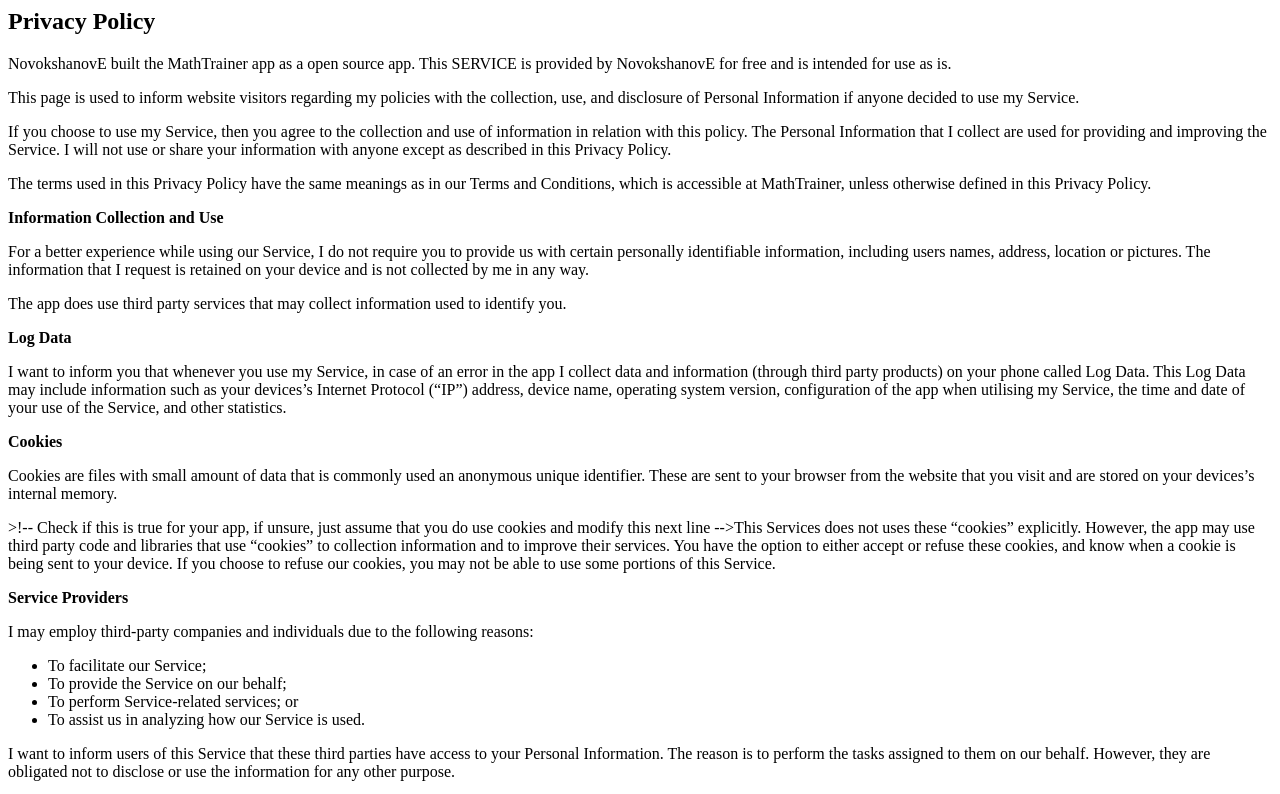
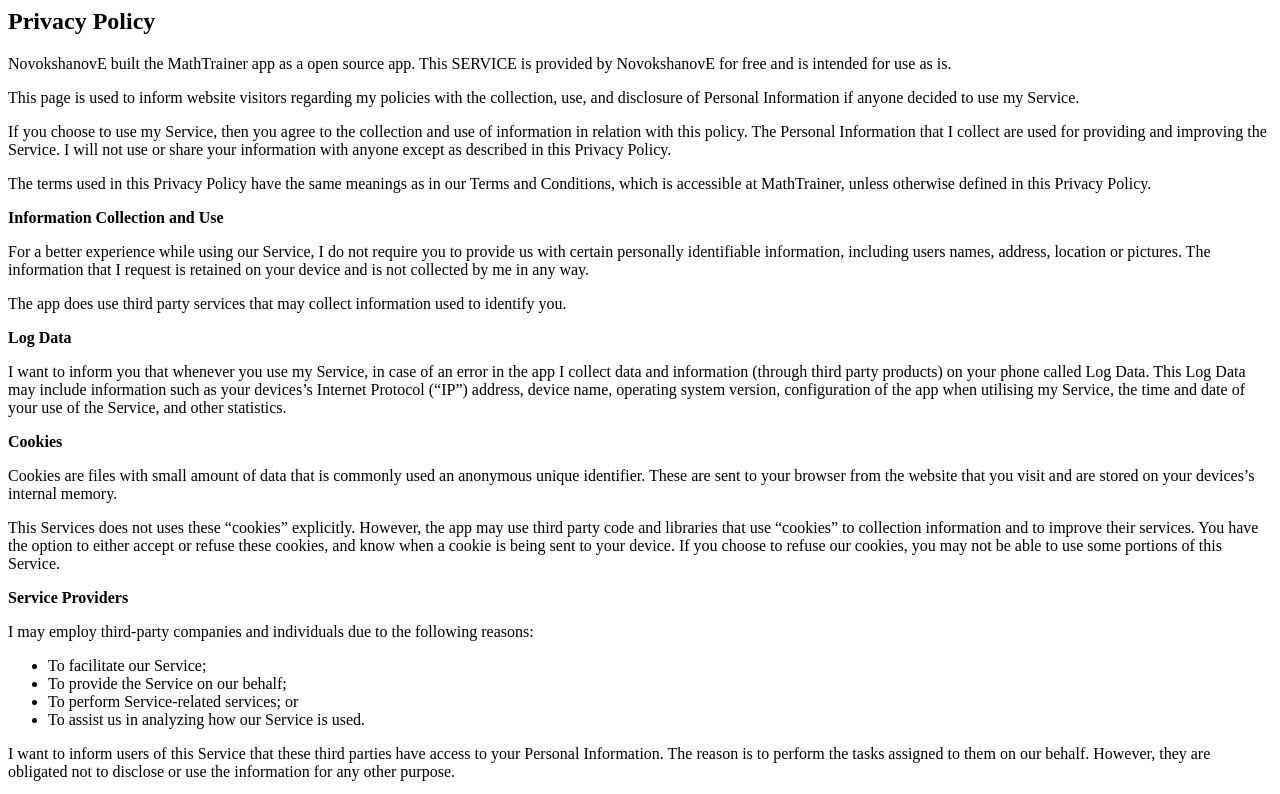
Before and after one commit to NikPeg/mathtrainer.github.io, a plain HTML site: page index.html in a window 1280 px wide. Shown: the top 794 px of the page. Drawn offline with Linux system fonts and the light colour scheme.

Commit message:
Update index.html

```diff
--- a/index.html
+++ b/index.html
@@ -30,7 +30,7 @@
 <p>Cookies are files with small amount of data that is commonly used an anonymous unique identifier.
     These are sent to your browser from the website that you visit and are stored on your devices’s
     internal memory.</p>
-<p>>!-- Check if this is true for your app, if unsure, just assume that you do use cookies and modify this next line -->This Services does not uses these “cookies” explicitly. However, the app may use third party code
+<p>This Services does not uses these “cookies” explicitly. However, the app may use third party code
     and libraries that use “cookies” to collection information and to improve their services. You
     have the option to either accept or refuse these cookies, and know when a cookie is being sent
     to your device. If you choose to refuse our cookies, you may not be able to use some portions of
```
